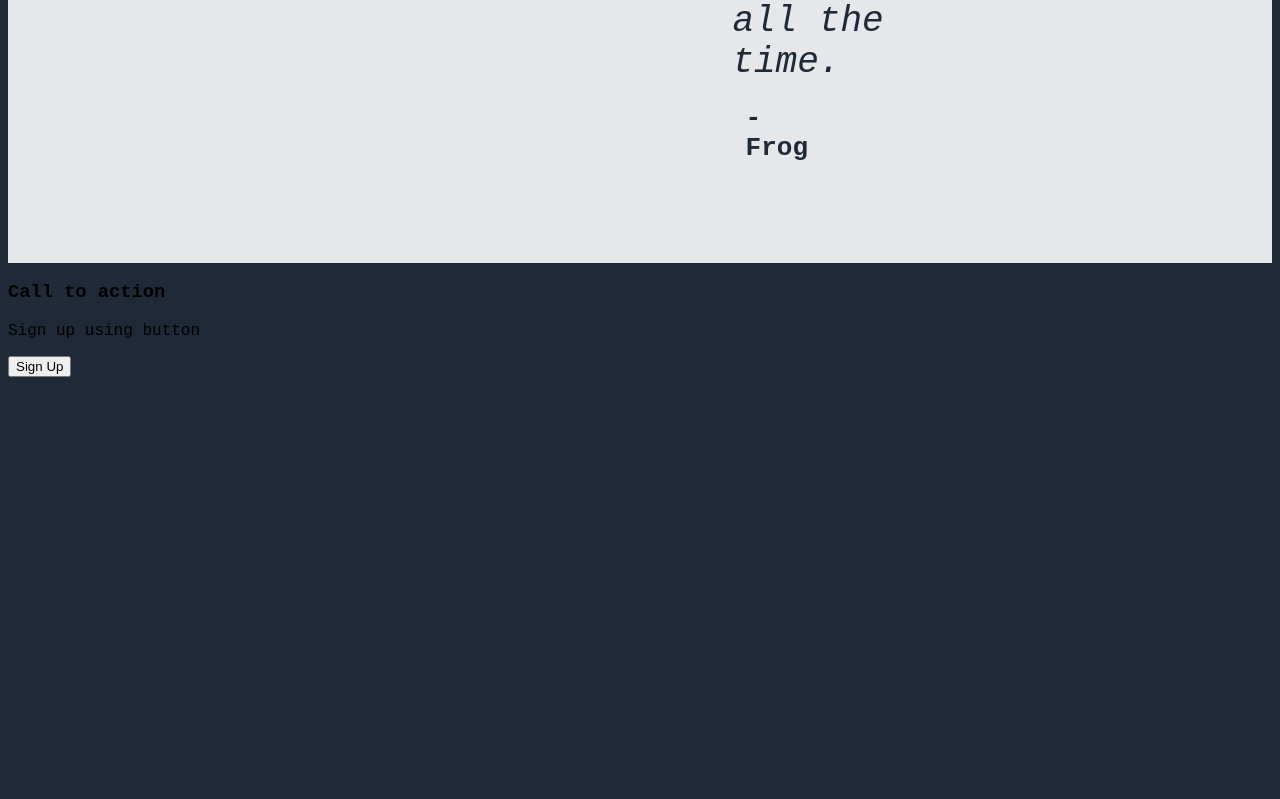
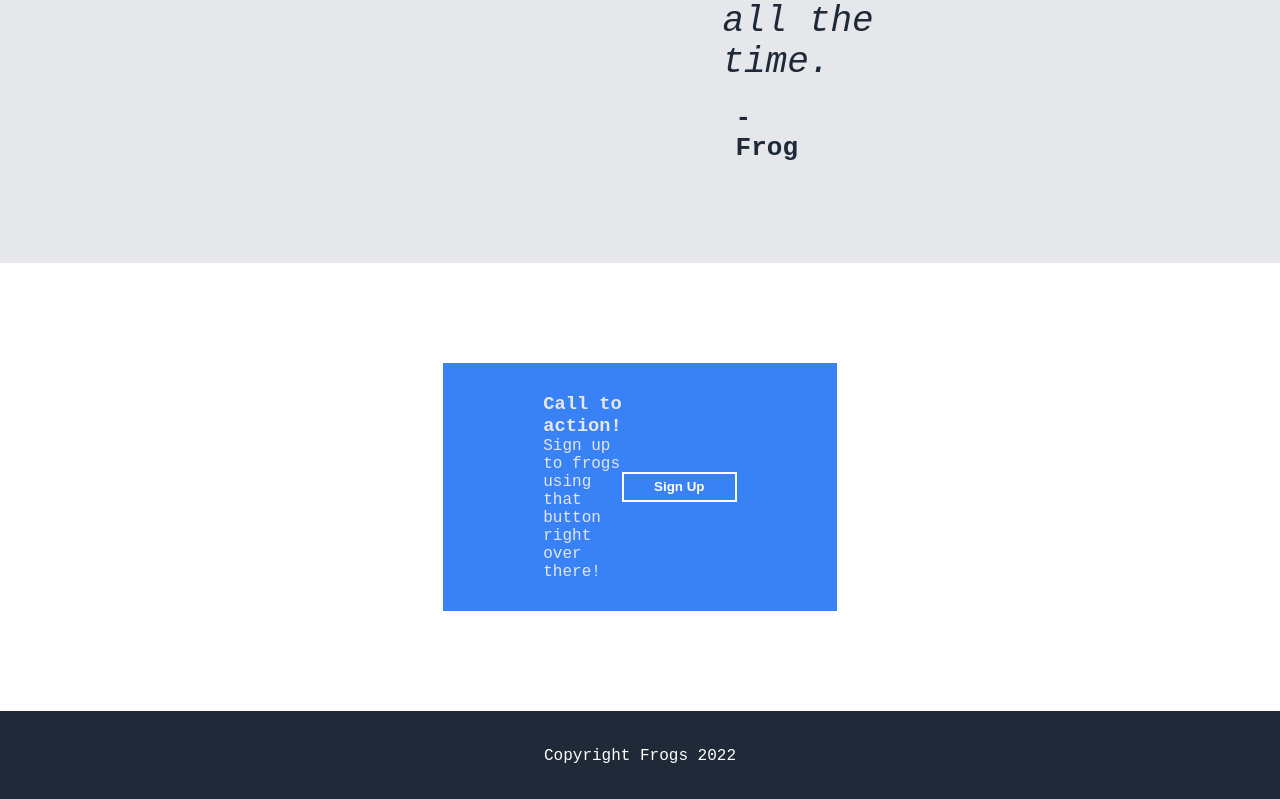
Before and after one commit to Sam-L-White/Landing-Page, a plain HTML site: page index.html in a window 1280 px wide. Shown: the part 1708-2507 px from the top of the page. Before the commit the page ends 2093 px from the top, so only its background shows below. Drawn offline with Linux system fonts and the light colour scheme.

Commit message:
Complete action section, footer section

```diff
--- a/index.html
+++ b/index.html
@@ -9,9 +9,9 @@
 
         <div class="navbar">
             <img src="images/frog-logo.png" class="logo">
-            <a href="" class="link">header link one</a>
-            <a href="" class="link">header link two</a>
-            <a href="" class="link">header link three</a>
+            <a href="" class="link">Frog One</a>
+            <a href="" class="link">Frog Two</a>
+            <a href="" class="link">Frog Three</a>
         </div>
         <div class="header">
             <div class="left">
@@ -32,19 +32,19 @@
             <div class="info-images">
                 <div class="info-image">
                     <img src="images/frog-prince.jpg" alt="">
-                    <p>Info about image 1</p>
+                    <p>Frog</p>
                 </div>
                 <div class="info-image">
                     <img src="images/frog-prince.jpg" alt="">
-                    <p>Info about image 2</p>
+                    <p>Frog</p>
                 </div>
                 <div class="info-image">
                     <img src="images/frog-prince.jpg" alt="">
-                    <p>Info about image 3</p>
+                    <p>Frog</p>
                 </div>
                 <div class="info-image">
                     <img src="images/frog-prince.jpg" alt="">
-                    <p>Info about image 4</p>
+                    <p>Frog</p>
                 </div>
 
             </div>
@@ -53,12 +53,21 @@
             <em class="quote">The only way to live a happy life is to be looking at frogs, always, all the time. </em>
             <strong class="quote-origin">-Frog</strong>
         </div>
-        <div class="action-box">
-            <h3>Call to action</h3>
-            <p>Sign up using button</p>
-            <button>Sign Up</button>
+        <div class="action-section">
+            <div class="action-box">
+                <div class="action-text">
+                    <h3>Call to action!</h3>
+                    <p>Sign up to frogs using that button right over there!</p>
+                </div>
+                <div class="action-button">
+                    <button>Sign Up</button>
+                </div>
+
+            </div>
         </div>
-
+        <footer>
+            <p>Copyright Frogs 2022 </p>
+        </footer>
 
 </body>
 </html>
--- a/style.css
+++ b/style.css
@@ -95,6 +95,8 @@ body{
     gap: 30px;
     padding-bottom: 100px;
     padding-top: 30px;
+    margin-left: -10px;
+    margin-right: -10px;
 
 }
 
@@ -141,6 +143,8 @@ body{
     padding-top: 100px;
     padding-bottom: 100px;
     gap: 20px;
+    margin-left: -10px;
+    margin-right: -10px;
 
 }
 .quote{
@@ -162,8 +166,61 @@ body{
     color: #1F2937;
 }
 
-
-.action{
+.action-section{
+    display: flex;
+    flex: 1 1 auto;
+    justify-content: center;
+    background-color: white;
+    padding-top: 100px;
+    padding-bottom: 100px;
+    margin-left: -10px;
+    margin-right: -10px;
+}
+.action-box{
+    display: flex;
+    flex: 1 1 auto;
+    justify-content: flex-end;
+    align-items: center;
     background-color: #3882F6;
+    margin-left: 700px;
+    margin-right: 700px;
+    width: 100%;
+    padding-left: 100px;
+    padding-right: 100px;
+    padding-top: 30px;
+    padding-bottom: 30px;
 
 }
+.action-text{
+    display: flex;
+    flex-direction: column;
+    color: #E5E7EB;
+    margin-right: auto;
+
+}
+.action-text h3{
+    margin: 0;
+    font-weight: bold;
+}
+.action-text p{
+    margin: 0;
+}
+.action-button button{
+    background-color: #3882F6;
+    border: solid 2px;
+    border-color: white;
+    color: white;
+    font-weight: bold;
+    width: 115px;
+    height: 30px;
+}
+footer{
+    display: flex;
+    justify-content: center;
+    padding-top: 20px;
+    padding-bottom: 10px;
+
+}
+footer p{
+    color: white;
+}
```
